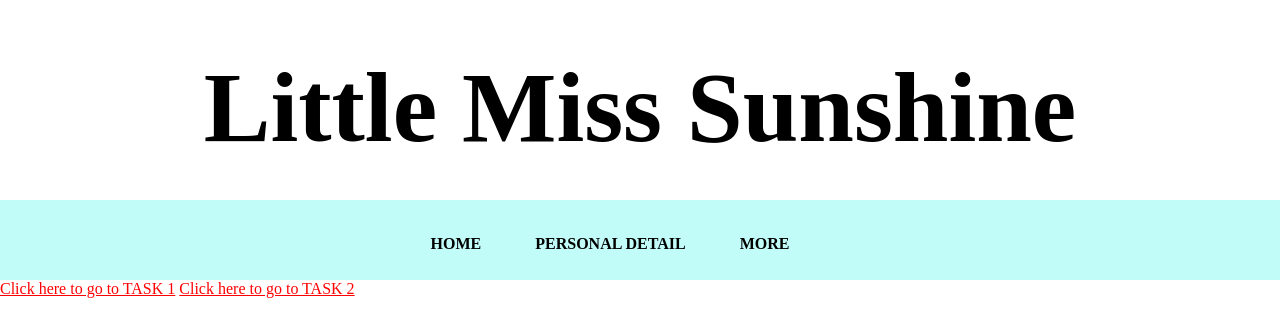
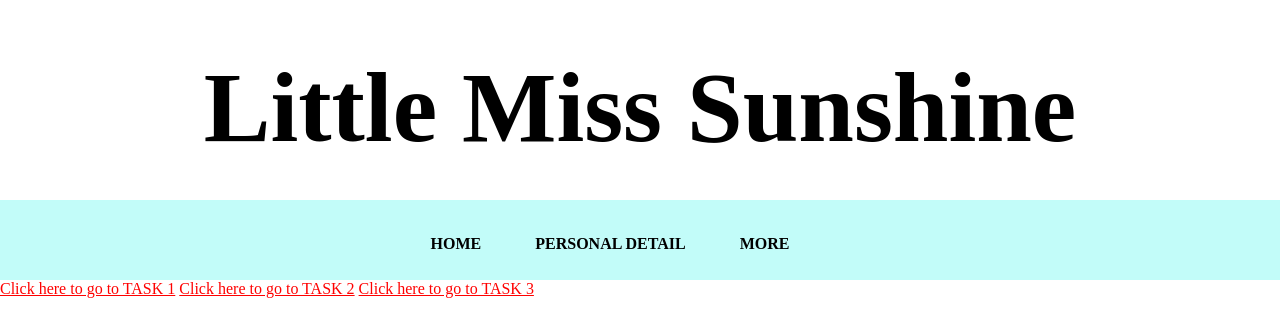
Before and after one commit to dimalaha/HTMLtask-1, a plain HTML site: page index.html in a window 1280 px wide. Drawn offline with Linux system fonts and the light colour scheme.

Commit message:
Update index.html

```diff
--- a/index.html
+++ b/index.html
@@ -27,6 +27,7 @@
 <div class="directToTask">
 	<a id="directToTask" href="biodata1.html">Click here to go to TASK 1</a>
 	<a id="directToTask" href="home.html">Click here to go to TASK 2</a>
+	<a id="directToTask" href="form.html">Click here to go to TASK 3</a>
 </div>
 
 </body>
```
